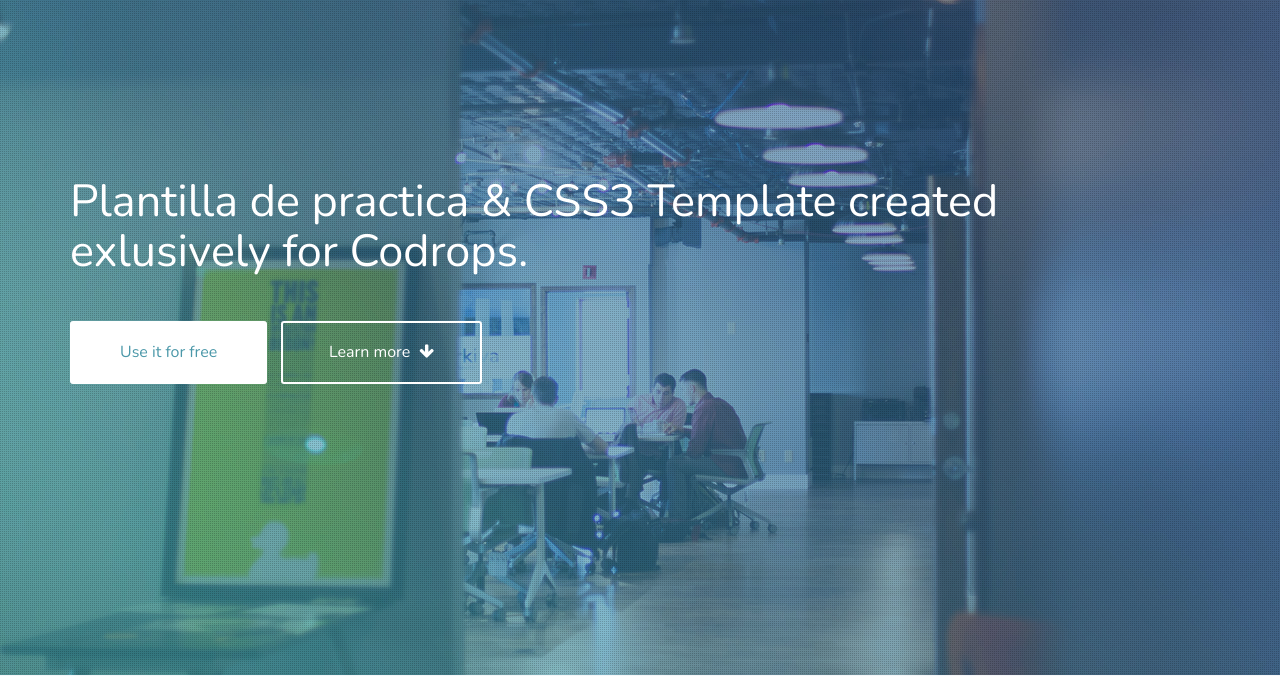
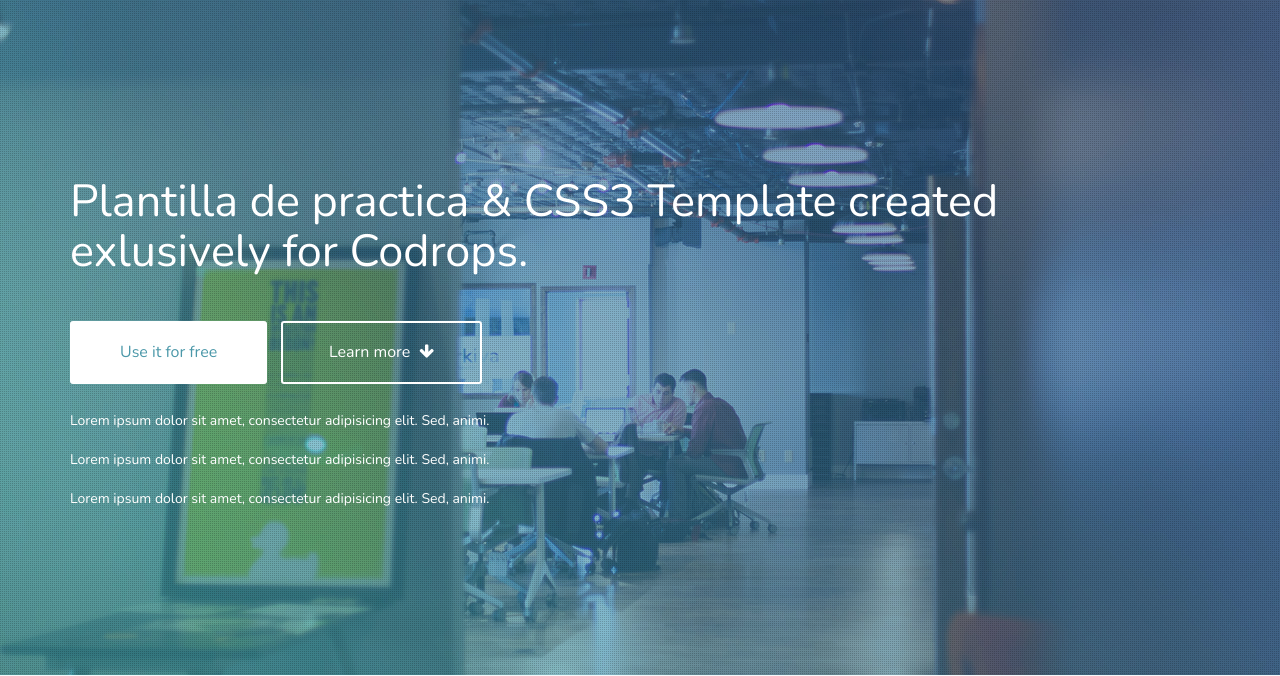
Before and after one commit to CruzLau/prueba, a plain HTML site: page index.html in a window 1280 px wide. Shown: the part 125-801 px from the top of the page. Drawn offline with nearby package versions, Linux system fonts and the light colour scheme.

Commit message:
Primer cambio para la rama Test, pos porque prueba xd lols

```diff
--- a/index.html
+++ b/index.html
@@ -60,6 +60,9 @@
 						<div class="col-md-12">
 							<h1 class="animated fadeInDown">Plantilla de practica &amp; CSS3 Template created exlusively for Codrops.</h1>
 							<a href="http://tympanus.net/codrops/?p=22554" class="use-btn animated fadeInUp">Use it for free</a> <a href="#about" class="learn-btn animated fadeInUp">Learn more <i class="fa fa-arrow-down"></i></a>
+							<p>Lorem ipsum dolor sit amet, consectetur adipisicing elit. Sed, animi.</p>
+							<p>Lorem ipsum dolor sit amet, consectetur adipisicing elit. Sed, animi.</p>
+							<p>Lorem ipsum dolor sit amet, consectetur adipisicing elit. Sed, animi.</p>
 						</div>
 					</div>
 				</div>
```
